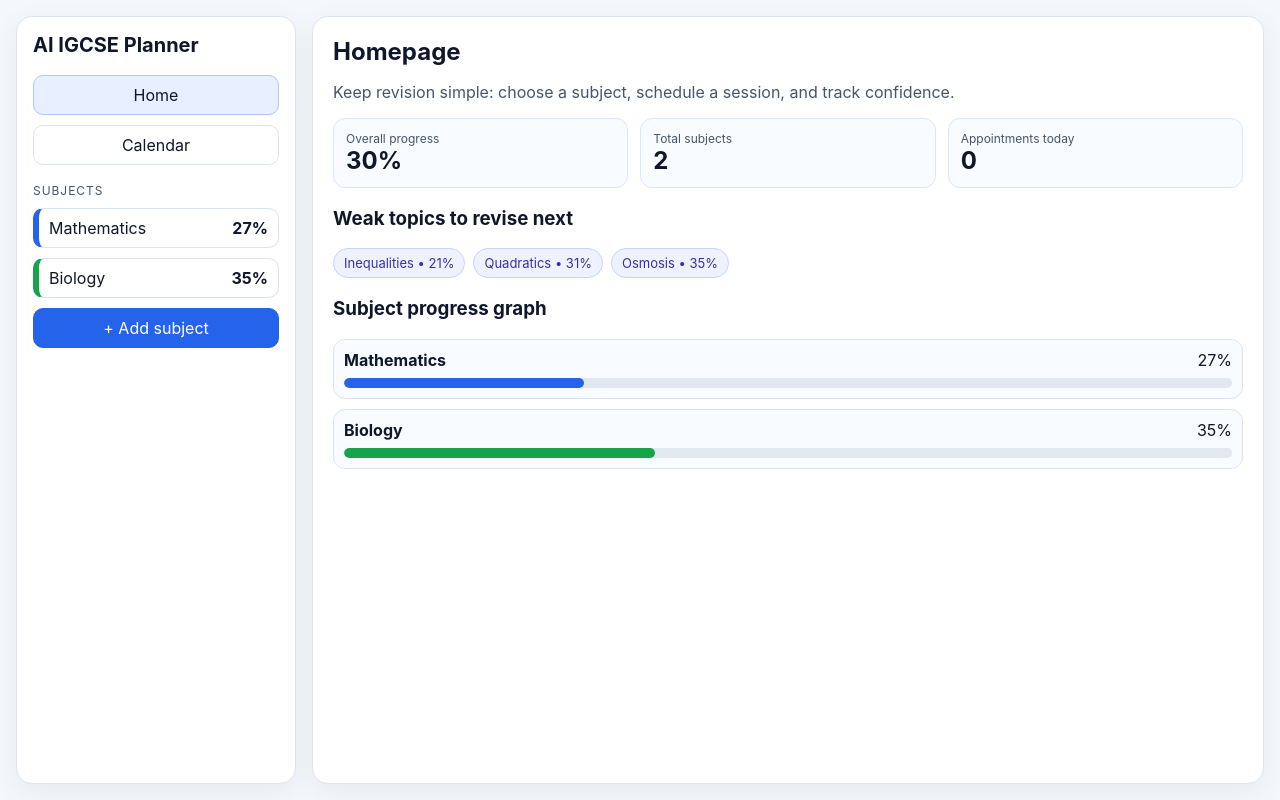
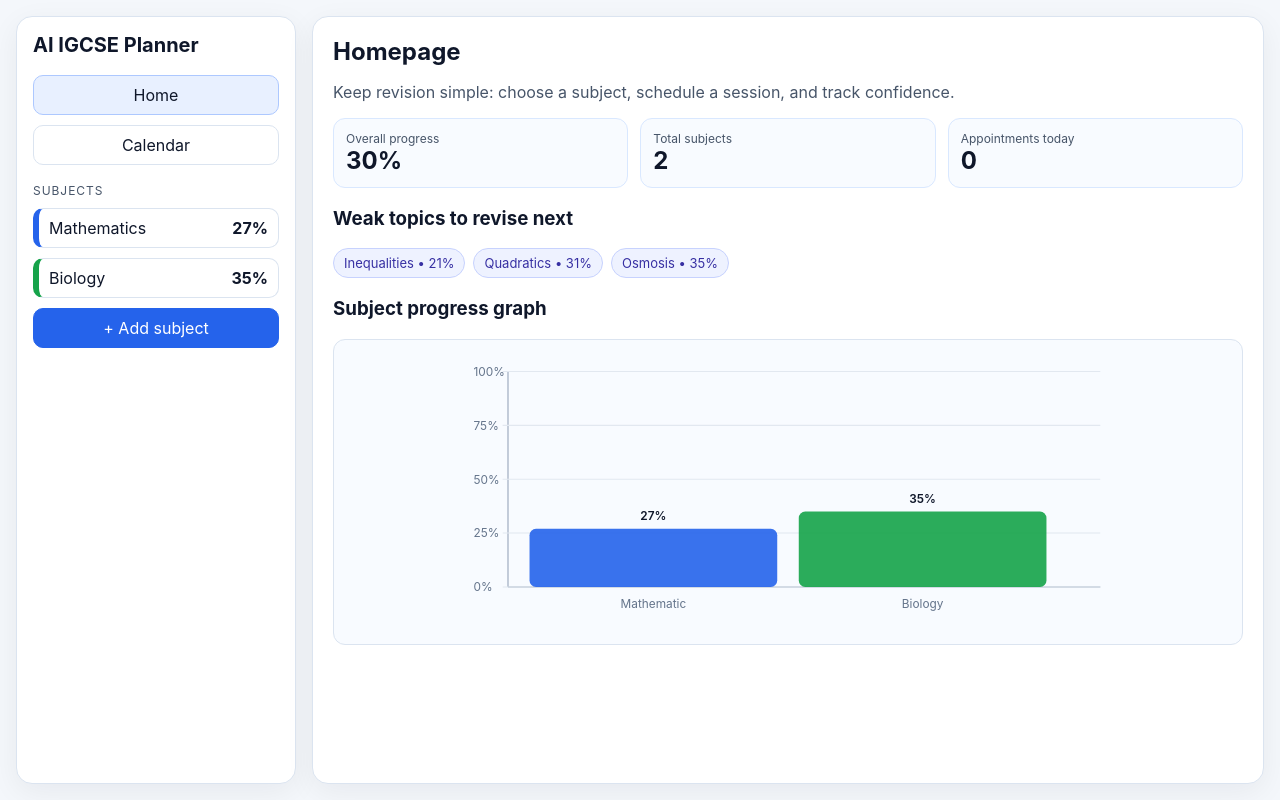
Before and after one commit to Mysticalcorruption/aiIGCSE, a Next.js app: page / in a window 1280 px wide. Built offline with nearby package versions, Linux system fonts and the light colour scheme.

Commit message:
Replace subject bars with a proper homepage SVG graph

```diff
--- a/app/globals.css
+++ b/app/globals.css
@@ -45,10 +45,10 @@ p { color: var(--muted); }
 
 .chips { display: flex; flex-wrap: wrap; gap: 8px; }
 .chip { background: #eef2ff; border: 1px solid #c7d2fe; color: #3730a3; border-radius: 999px; padding: 6px 10px; font-size: 13px; }
-.subjectGraphList { display: grid; gap: 10px; margin-top: 12px; }
-.subjectGraphCard { border: 1px solid var(--border); border-radius: 12px; padding: 10px; background: #f8fbff; }
-.progressTrack { height: 10px; border-radius: 999px; background: #e2e8f0; overflow: hidden; margin-top: 8px; }
-.progressFill { height: 100%; border-radius: 999px; }
+.chartCard { margin-top: 12px; border: 1px solid var(--border); border-radius: 12px; padding: 10px; background: #f8fbff; overflow-x: auto; }
+.progressChart { width: 100%; min-width: 620px; height: 280px; }
+.axisLabel { fill: #64748b; font-size: 11px; }
+.barValue { fill: #0f172a; font-size: 11px; font-weight: 600; }
 
 .formGrid { display: grid; grid-template-columns: repeat(3, minmax(0, 1fr)); gap: 12px; margin: 14px 0; }
 label { display: flex; flex-direction: column; gap: 6px; font-size: 13px; color: var(--muted); }
--- a/components/planner/PlannerApp.tsx
+++ b/components/planner/PlannerApp.tsx
@@ -50,6 +50,12 @@ function PlannerInner() {
 
   const topicsForSubject = form.subjectId ? data.subjects[form.subjectId]?.topicIds.map((id) => data.topics[id]).filter(Boolean) || [] : [];
   const subtopicsForTopic = form.topicId ? data.topics[form.topicId]?.subtopicIds.map((id) => data.subtopics[id]).filter(Boolean) || [] : [];
+  const graphData = subjects.map((subject) => ({
+    id: subject.id,
+    name: subject.name,
+    color: subject.color,
+    progress: subjectPreparedness(subject, data)
+  }));
 
   function addAppointment() {
     if (!form.subjectId || !form.topicId || !form.subtopicId) {
@@ -125,21 +131,33 @@ function PlannerInner() {
             </div>
 
             <h3>Subject progress graph</h3>
-            <div className="subjectGraphList">
-              {subjects.map((subject) => {
-                const progress = subjectPreparedness(subject, data);
-                return (
-                  <div key={subject.id} className="subjectGraphCard">
-                    <div className="row between">
-                      <strong>{subject.name}</strong>
-                      <span>{progress}%</span>
-                    </div>
-                    <div className="progressTrack">
-                      <div className="progressFill" style={{ width: `${progress}%`, background: subject.color }} />
-                    </div>
-                  </div>
-                );
-              })}
+            <div className="chartCard">
+              <svg viewBox="0 0 620 260" className="progressChart" role="img" aria-label="Subject progress bar chart">
+                <line x1="50" y1="20" x2="50" y2="220" stroke="#94a3b8" strokeWidth="1" />
+                <line x1="50" y1="220" x2="600" y2="220" stroke="#94a3b8" strokeWidth="1" />
+                {[0, 25, 50, 75, 100].map((tick) => {
+                  const y = 220 - tick * 2;
+                  return (
+                    <g key={tick}>
+                      <line x1="45" y1={y} x2="600" y2={y} stroke="#e2e8f0" strokeWidth="1" />
+                      <text x="18" y={y + 4} className="axisLabel">{tick}%</text>
+                    </g>
+                  );
+                })}
+                {graphData.map((item, idx) => {
+                  const width = Math.max(34, Math.floor(460 / Math.max(1, graphData.length)));
+                  const x = 70 + idx * (width + 20);
+                  const height = item.progress * 2;
+                  const y = 220 - height;
+                  return (
+                    <g key={item.id}>
+                      <rect x={x} y={y} width={width} height={height} rx="6" fill={item.color} opacity="0.9" />
+                      <text x={x + width / 2} y={y - 8} textAnchor="middle" className="barValue">{item.progress}%</text>
+                      <text x={x + width / 2} y={240} textAnchor="middle" className="axisLabel">{item.name.slice(0, 10)}</text>
+                    </g>
+                  );
+                })}
+              </svg>
             </div>
           </section>
         )}
```
